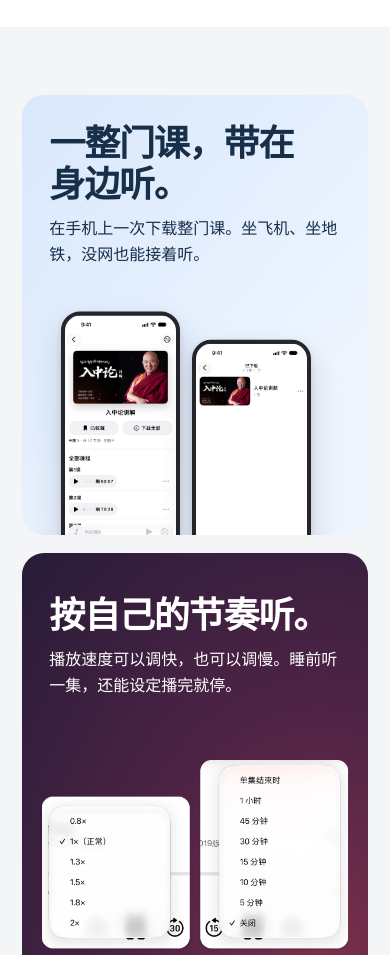
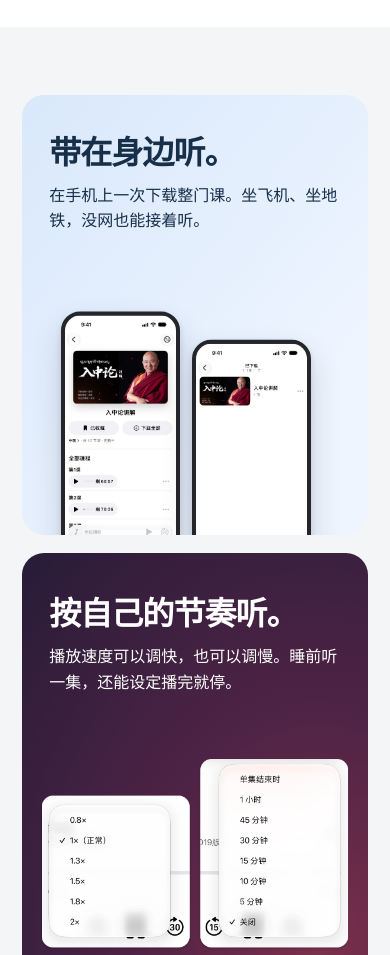
Before and after one commit to zhibeifw/zhibeifw-web, a plain HTML site: page index.html in a window 390 px wide. Shown: the part 1340-2295 px from the top of the page. Drawn offline with Linux system fonts and the light colour scheme; no server answers.

Commit message:
调整官网功能卡片标题换行

```diff
--- a/home.css
+++ b/home.css
@@ -476,14 +476,6 @@ body.home-page {
 .feature-download {
   background: linear-gradient(130deg, #d9e8fb 0%, #eef5ff 79%);
   color: #182f49;
-}
-
-.feature-download .feature-copy {
-  container-type: inline-size;
-}
-
-.feature-download h2 {
-  font-size: min(var(--feature-title-size), 14cqi);
 }
 
 .feature-playback {
@@ -1099,11 +1091,16 @@ body.home-page {
   }
 
   .feature-copy {
+    container-type: inline-size;
     padding: clamp(24px, 7vw, 48px);
     padding-bottom: 0;
   }
 
-  .feature-card:not(.feature-download) .feature-copy h2 br {
+  .feature-copy h2 {
+    font-size: min(var(--feature-title-size), 11cqi);
+  }
+
+  .feature-copy h2 br {
     display: none;
   }
 
--- a/index.html
+++ b/index.html
@@ -64,7 +64,7 @@
       <div class="feature-stack home-width">
         <article class="feature-card feature-download">
           <div class="feature-copy">
-            <h2>一整门课，带在<br>身边听。</h2>
+            <h2>带在身边听。</h2>
             <p>在手机上一次下载整门课。坐飞机、坐地铁，没网也能接着听。</p>
           </div>
           <div class="feature-art download-art">
```
